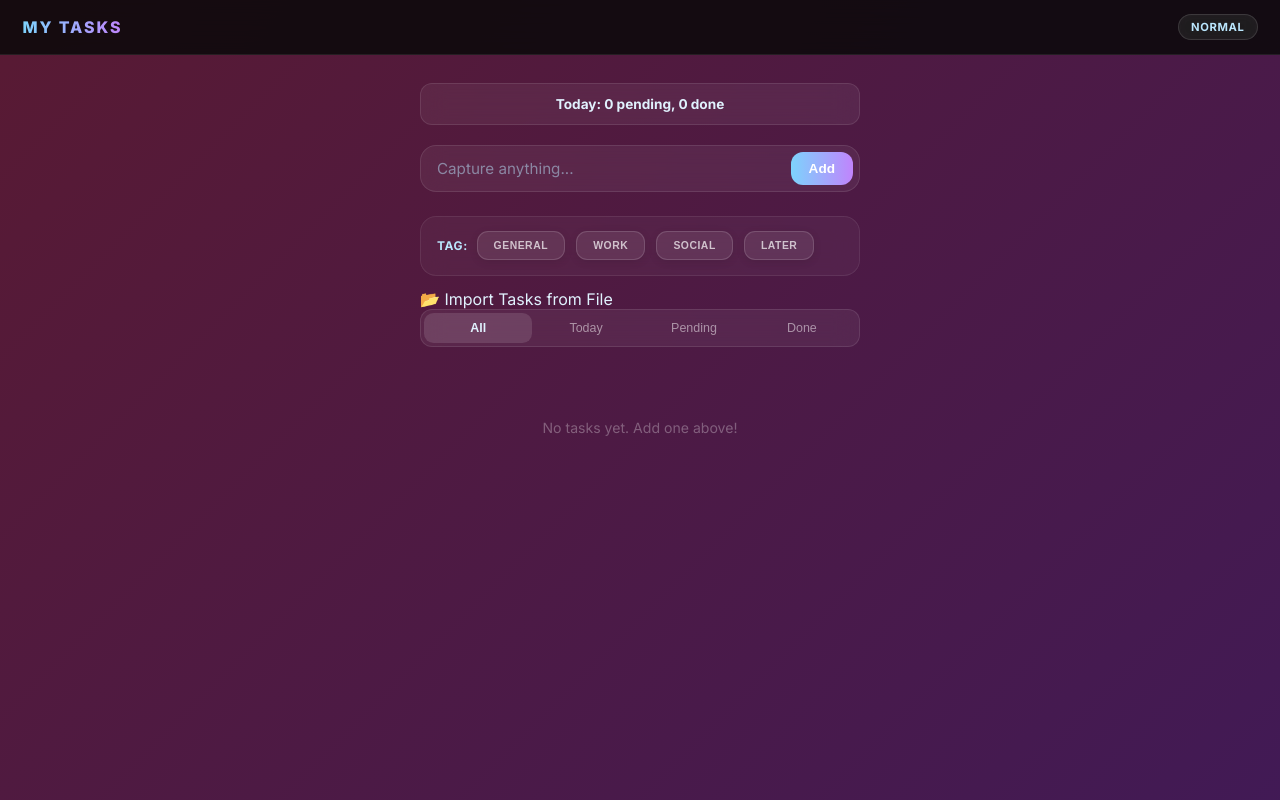
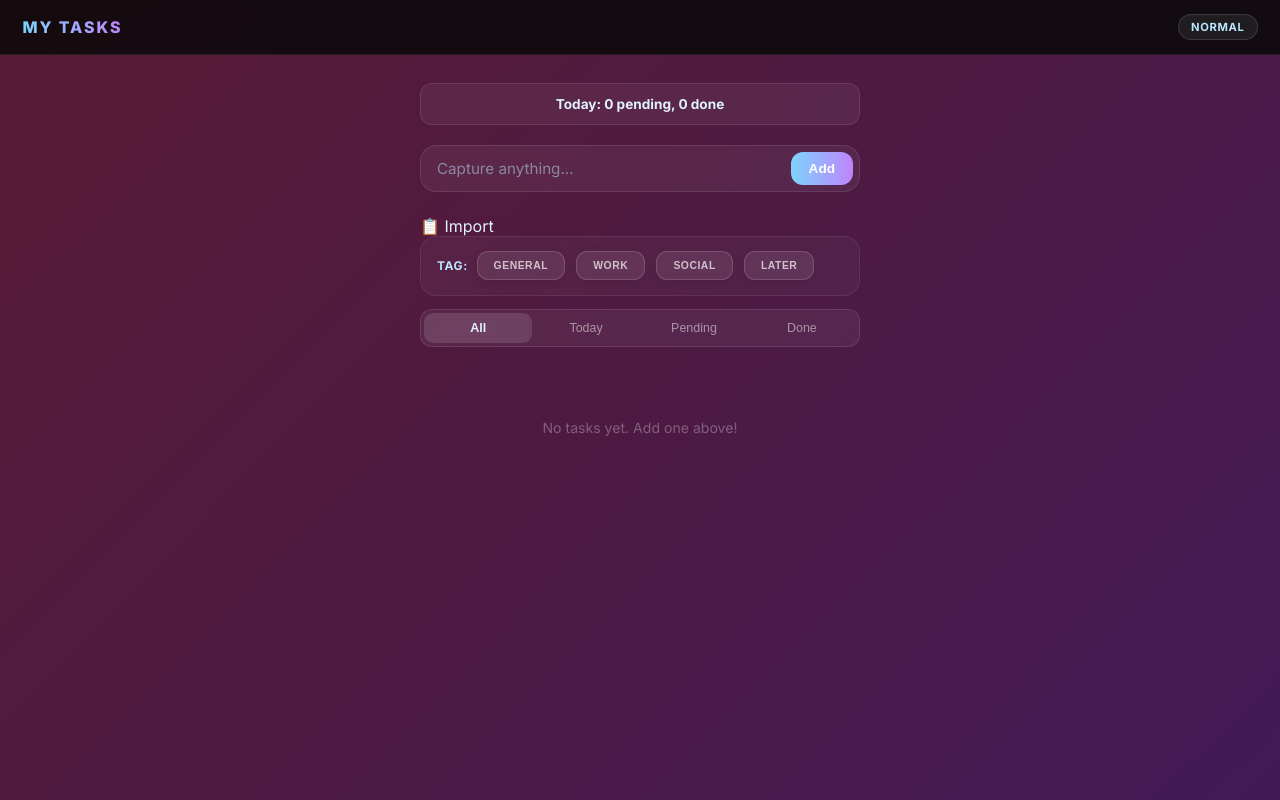
Before and after one commit to sameeradsv/my-tasks-pwa, a plain HTML site: page index.html in a window 1280 px wide. Drawn offline with Linux system fonts and the light colour scheme.

Commit message:
Move import inline with Add button, remove separate section
Removed bulk import section and adjusted file input label.

```diff
--- a/index.html
+++ b/index.html
@@ -80,6 +80,8 @@
       <input id="task-input" type="text" placeholder="Capture anything..." required />
       <button type="submit">Add</button>
     </form>
+        <input type="file" id="file-input" accept=".txt,.pdf" hidden />
+    <label for="file-input" class="import-btn">📋 Import</label>
 
     <!-- Tag selector -->
     <div class="tag-row" id="tag-row">
@@ -90,12 +92,6 @@
       <button class="tag-btn" data-tag="later">Later</button>
     </div>
 
-        <!-- Bulk Import Section -->
-    <div class="import-section">
-      <input type="file" id="file-input" accept=".txt,.pdf" hidden />
-      <label for="file-input" class="import-btn">
-        📂 Import Tasks from File
-      </label>
       <div id="import-status" class="import-status"></div>
     </div>
 
```
